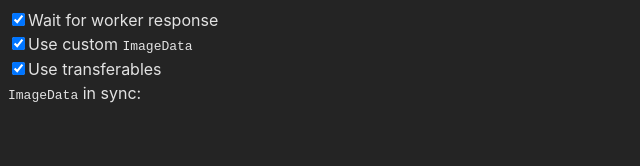
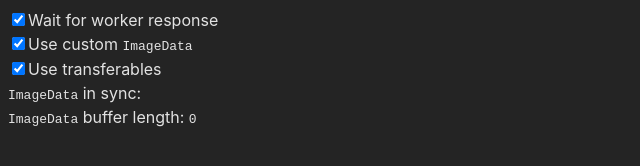
Before and after one commit to ivancuric/memory-leak-repro, a website built with Vite: page index.html in a window 1280 px wide. Shown: the whole page, without its empty margins (0-640 px from the left). Built offline with nearby package versions, Linux system fonts and the light colour scheme; what yy-fps would draw is missing.

```diff
--- a/index.html
+++ b/index.html
@@ -32,6 +32,10 @@
         >
       </div>
       <div><code>ImageData</code> in sync: <span id="insync"></span></div>
+      <div>
+        <code>ImageData</code> buffer length:
+        <code id="bufferLength"></code>
+      </div>
     </div>
     <script type="module" src="/src/main.ts"></script>
   </body>
--- a/src/main.ts
+++ b/src/main.ts
@@ -12,6 +12,9 @@
   "#transferable"
 ) as HTMLInputElement;
 const inSyncNode = document.querySelector("#insync") as HTMLDivElement;
+const bufferLengthNode = document.querySelector(
+  "#bufferLength"
+) as HTMLDivElement;
 
 let waitForWorkerResponse = waitCheckbox.checked;
 let useFakeImageData = fakeDataCheckbox.checked;
@@ -85,6 +88,8 @@
 
   worker.postMessage(payload, transferables);
 
+  bufferLengthNode.textContent = imageData.data.length.toString();
+
   if (!waitForWorkerResponse) {
     animationFrame = requestAnimationFrame(drawLoop);
   }
```
